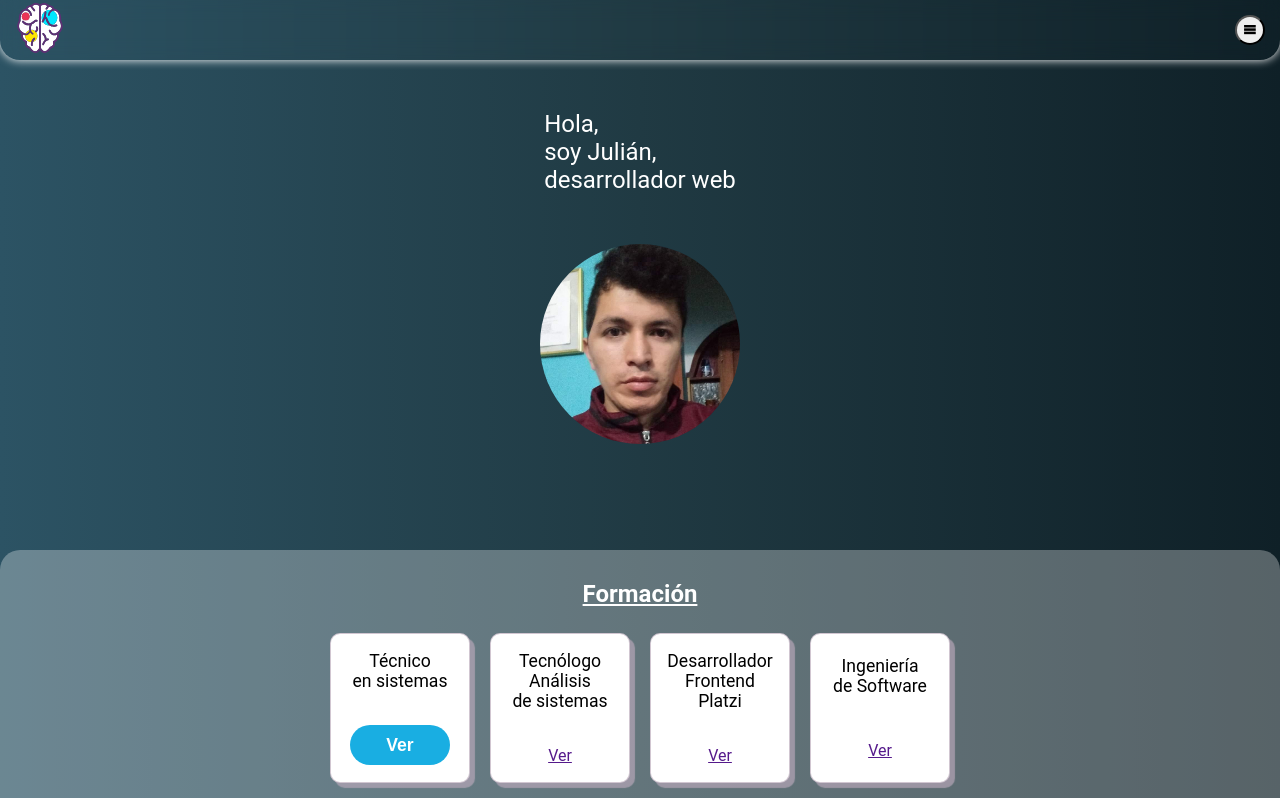
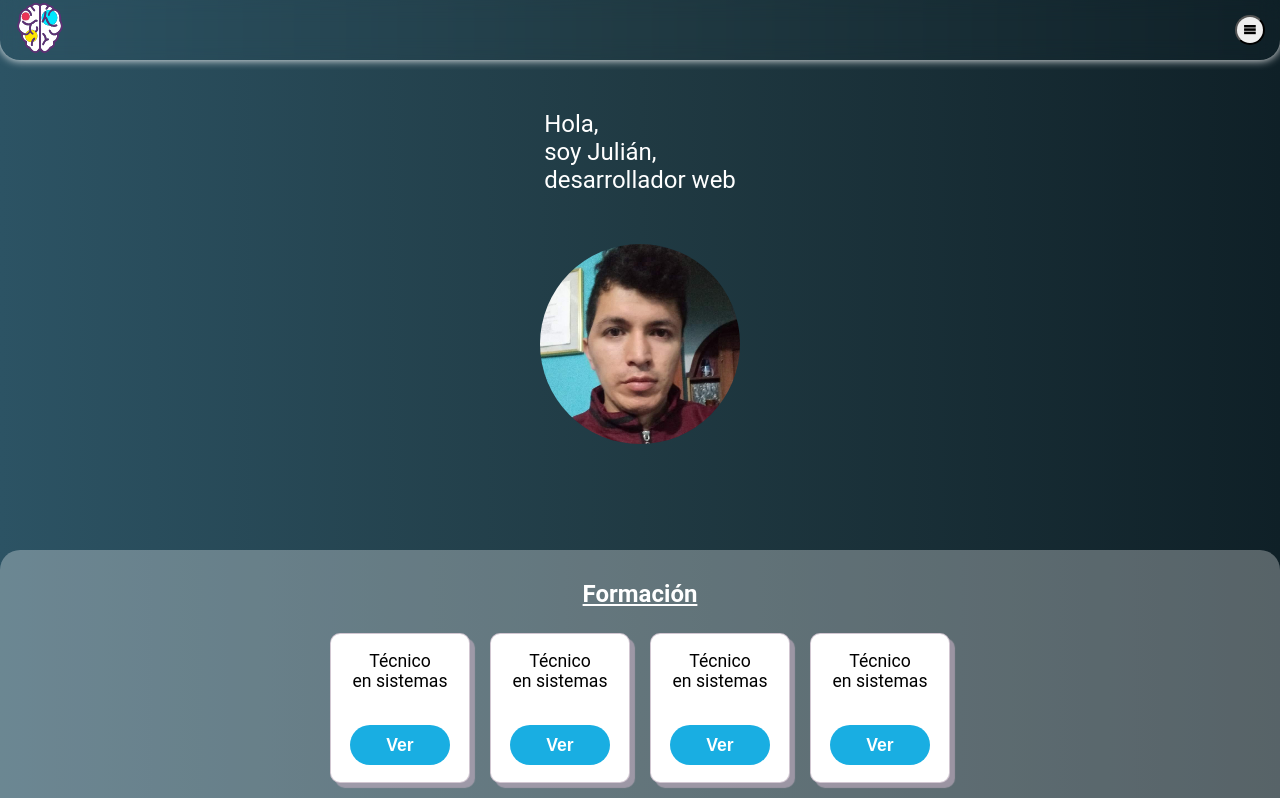
Before and after one commit to julianesp/neurai.dev, a Next.js app: page / in a window 1280 px wide. Shown: the top 798 px of the page. Built offline with nearby package versions, Linux system fonts and the light colour scheme.

Commit message:
Agregando code para anuncios de AdSense

```diff
--- a/src/pages/_document.js
+++ b/src/pages/_document.js
@@ -7,10 +7,15 @@ export default function Document() {
     <Html lang="en">
 
       <Head>
-        <meta charSet='UTF-8'/>
-        <link rel='manifest' href='/manifest.json'/>
-        <link rel="apple-touch-icon" href='/icon.png'/>
-        <meta name='theme-color' content='#fff'/>
+        <meta charSet='UTF-8' />
+        <link rel='manifest' href='/manifest.json' />
+        <link rel="apple-touch-icon" href='/icon.png' />
+        <meta name='theme-color' content='#fff' />
+
+        <script async src="https://pagead2.googlesyndication.com/pagead/js/adsbygoogle.js?client=ca-pub-3332683017412148"
+          crossorigin="anonymous">
+
+          </script>
       </Head>
 
       <body>
--- a/src/pages/profile.js
+++ b/src/pages/profile.js
@@ -1,6 +1,8 @@
 import React, { useState } from 'react'
 import Image from 'next/image'
 import Head from 'next/head'
+import Link from 'next/link'
+
 import dev from '../assets/img/developer_2.jpg'
 import cirp from '../assets/img/empresas/cirp.png'
 import awaspa from '../assets/img/empresas/awaspa.png'
@@ -11,8 +13,8 @@ import ase from '../../public/logo.jpg'
 import tecSistemas from '../../public/estudios/tecSistemas.png'
 
 import ImageShow from '../components/ImageShow'
+// import { ItemsContainer } from '../components/ItemsContainer'
 
-import Link from 'next/link'
 import styles from '../styles/Profile.module.scss'
 
 
@@ -60,6 +62,45 @@ const Profile = () => {
 
                         <article className={styles['study--areas']}>
 
+                            <p id='titulo'>Técnico <br /> en sistemas</p>
+
+
+
+                            <button
+                                className={styles['image-button']} onClick={handleButtonClick}>
+                                Ver
+                            </button>
+
+                            {
+                                showImage &&
+                                (
+                                    <>
+                                        <div className="cerrar">
+
+                                            <ImageShow
+                                                src={tecSistemas}
+                                                alt='tecnico'
+                                                onClose={handleCloseClick} />
+
+                                                <button
+                                                    className={styles['image-button--cerrar']}
+                                                    onClick={handleButtonClick}
+                                                >
+                                                    X
+                                                </button>
+
+                                        </div>
+
+                                    </>
+
+                                )
+
+                            }
+
+                        </article>
+
+                        <article className={styles['study--areas']}>
+
                             <p>Técnico <br /> en sistemas</p>
 
                             <button
@@ -93,52 +134,80 @@ const Profile = () => {
 
                             }
 
+                        </article>
 
+                        <article className={styles['study--areas']}>
 
+                            <p>Técnico <br /> en sistemas</p>
 
-                            {/* <Image
-                                alt='Certificado SENA'
-                                src={tecSistemas}
-                            />
+                            <button
+                                className={styles['image-button']} onClick={handleButtonClick}>
+                                Ver
+                            </button>
 
-                            <Image
-                                alt='Técnico en sistemas'
-                                src={sena}
-                            /> */}
+                            {
+                                showImage &&
+                                (
+                                    <>
+                                        <div className="cerrar">
+
+                                            <ImageShow
+                                                src={tecSistemas}
+                                                alt='tecnico'
+                                                onClose={handleCloseClick} />
+
+                                                <button
+                                                    className={styles['image-button--cerrar']}
+                                                    onClick={handleButtonClick}
+                                                >
+                                                    X
+                                                </button>
+
+                                        </div>
+
+                                    </>
+
+                                )
+
+                            }
 
                         </article>
 
                         <article className={styles['study--areas']}>
-                            <p>Tecnólogo <br /> Análisis <br /> de sistemas</p>
 
-                            <Link href=''>Ver</Link>
+                            <p>Técnico <br /> en sistemas</p>
 
-                            {/* <Image
-                                alt='Tecnólogo Análisis de sistemas'
-                                src={sena}
-                            /> */}
-                        </article>
+                            <button
+                                className={styles['image-button']} onClick={handleButtonClick}>
+                                Ver
+                            </button>
 
-                        <article className={styles['study--areas']}>
-                            <p>Desarrollador <br /> Frontend <br /> Platzi</p>
+                            {
+                                showImage &&
+                                (
+                                    <>
+                                        <div className="cerrar">
 
-                            <Link href=''>Ver</Link>
+                                            <ImageShow
+                                                src={tecSistemas}
+                                                alt='tecnico'
+                                                onClose={handleCloseClick} />
 
-                            {/* <Image
-                                alt='Desarrollador Frontend - Platzi'
-                            src={platzi}
-                            /> */}
-                        </article>
+                                                <button
+                                                    className={styles['image-button--cerrar']}
+                                                    onClick={handleButtonClick}
+                                                >
+                                                    X
+                                                </button>
 
-                        <article className={styles['study--areas']}>
-                            <p>Ingeniería <br /> de Software</p>
+                                        </div>
 
-                            <Link href=''>Ver</Link>
+                                    </>
 
-                            {/* <Image
-                                alt='Ingeniería de Software'
-                            src={ibero}
-                            /> */}
+                                )
+
+                            }
+
                         </article>
 
                     </section>
--- a/src/styles/Profile.module.scss
+++ b/src/styles/Profile.module.scss
@@ -236,12 +236,14 @@
 
           top: 70px;
           bottom: 0;
-          left: 10px;
+          left: 20px;
 
-          width: calc(100% - 20px);
+          width: calc(100% - 30px);
           height: calc(100% - 80px);
 
           border-radius: 20px;
+          /* object-fit: cover; */
+
           z-index: 100;
         }
 
```
Also changed, not shown: src/components/ItemsContainer.js.txt (added).
